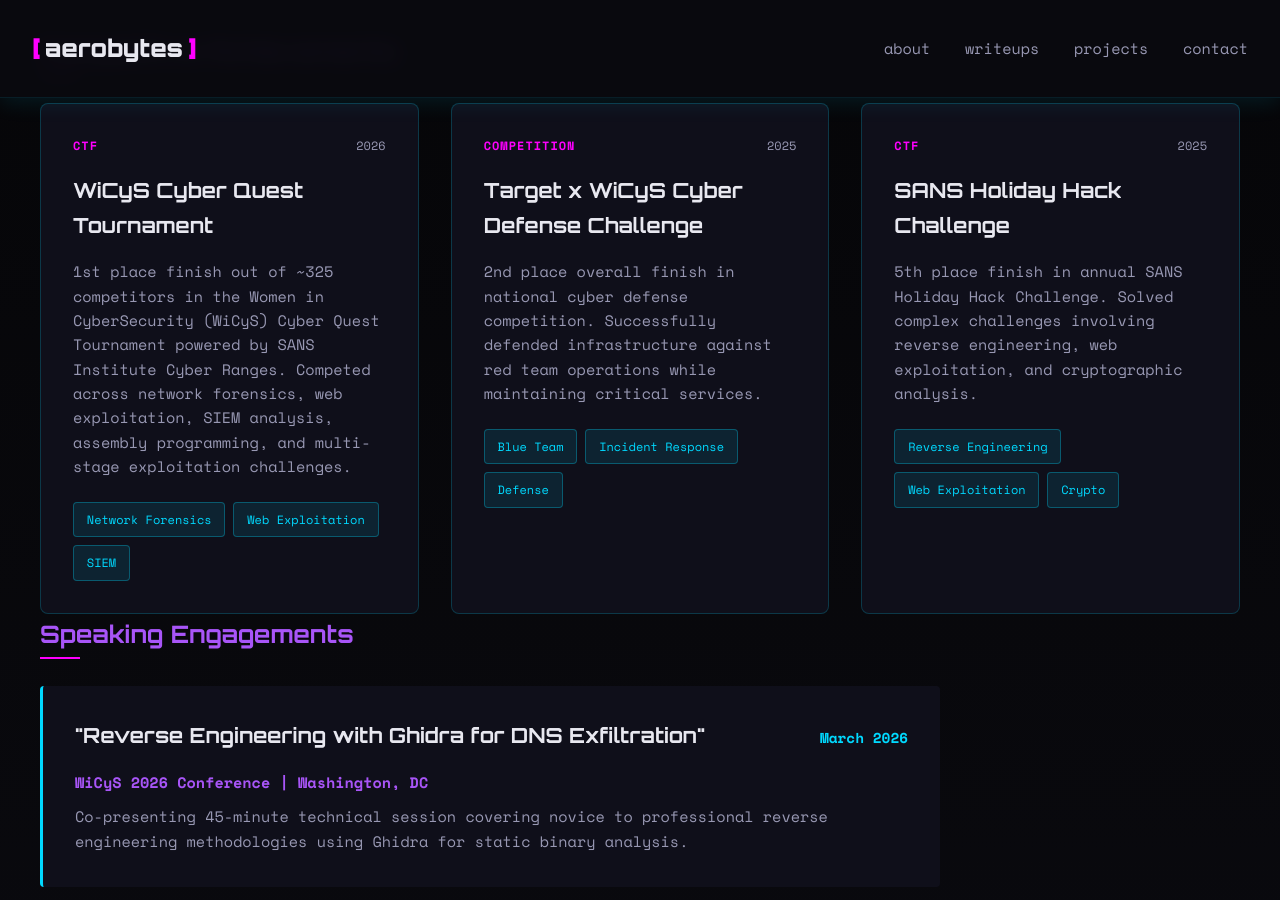
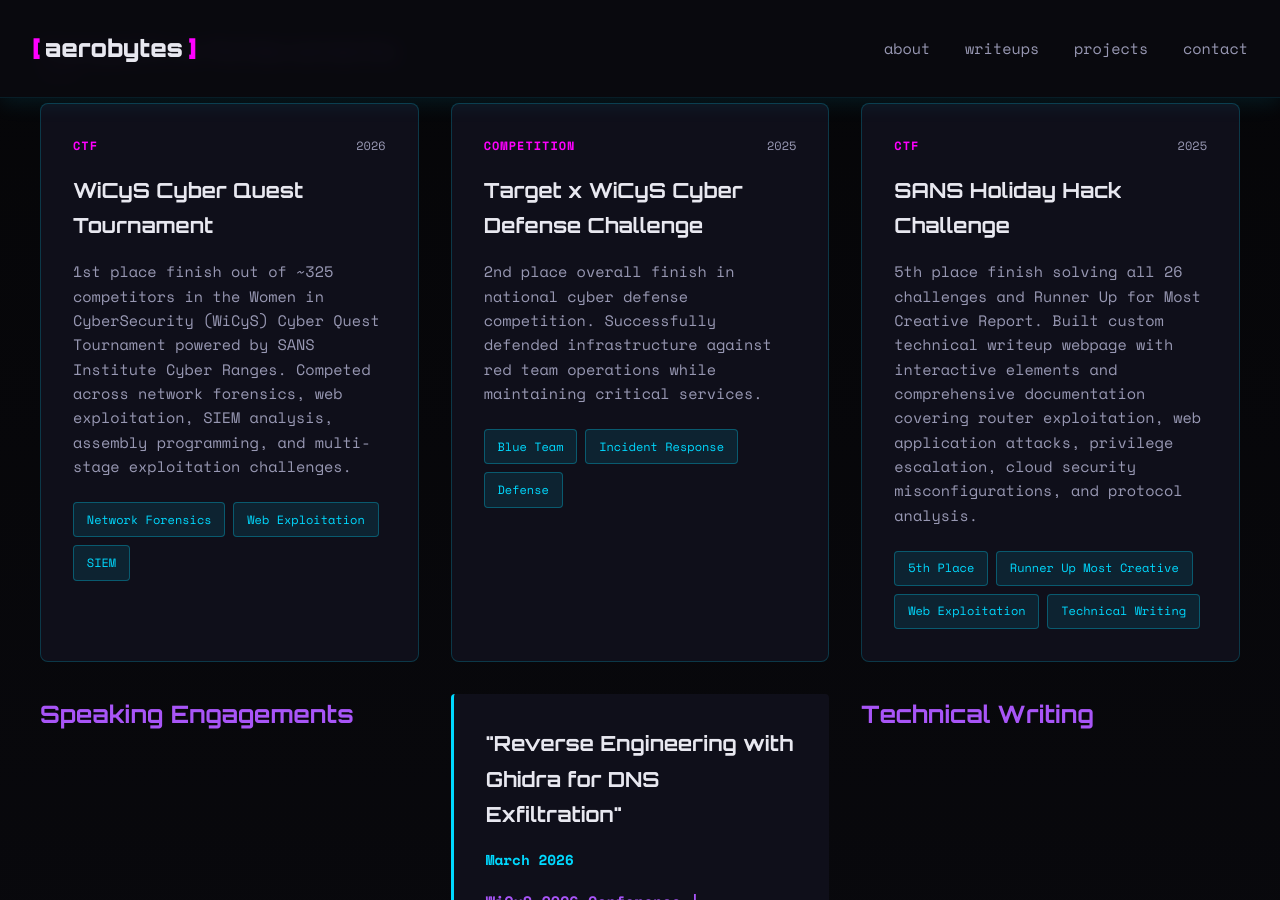
Before and after one commit to Aeronique/aerobytes-site, a Jekyll site: the page built from about.html, in a window 1280 px wide and 900 px high, scrolled down 1068 px. Built offline with Jekyll 4.4.1, drawn with Linux system fonts in a browser that asks for light colours.

Commit message:
Update about.html

```diff
--- a/about.html
+++ b/about.html
@@ -90,14 +90,14 @@
                     <span class="card-date">2025</span>
                 </div>
                 <h3 class="card-title">SANS Holiday Hack Challenge</h3>
-                <p class="card-description">5th place finish in annual SANS Holiday Hack Challenge. Solved complex challenges involving reverse engineering, web exploitation, and cryptographic analysis.</p>
+                <p class="card-description">5th place finish solving all 26 challenges and Runner Up for Most Creative Report. Built custom technical writeup webpage with interactive elements and comprehensive documentation covering router exploitation, web application attacks, privilege escalation, cloud security misconfigurations, and protocol analysis.</p>
                 <div class="card-tags">
-                    <span class="tag">Reverse Engineering</span>
+                    <span class="tag">5th Place</span>
+                    <span class="tag">Runner Up Most Creative</span>
                     <span class="tag">Web Exploitation</span>
-                    <span class="tag">Crypto</span>
+                    <span class="tag">Technical Writing</span>
                 </div>
             </div>
-        </div>
 
         <h3 class="subsection-title">Speaking Engagements</h3>
         <div class="speaking-list">
```
